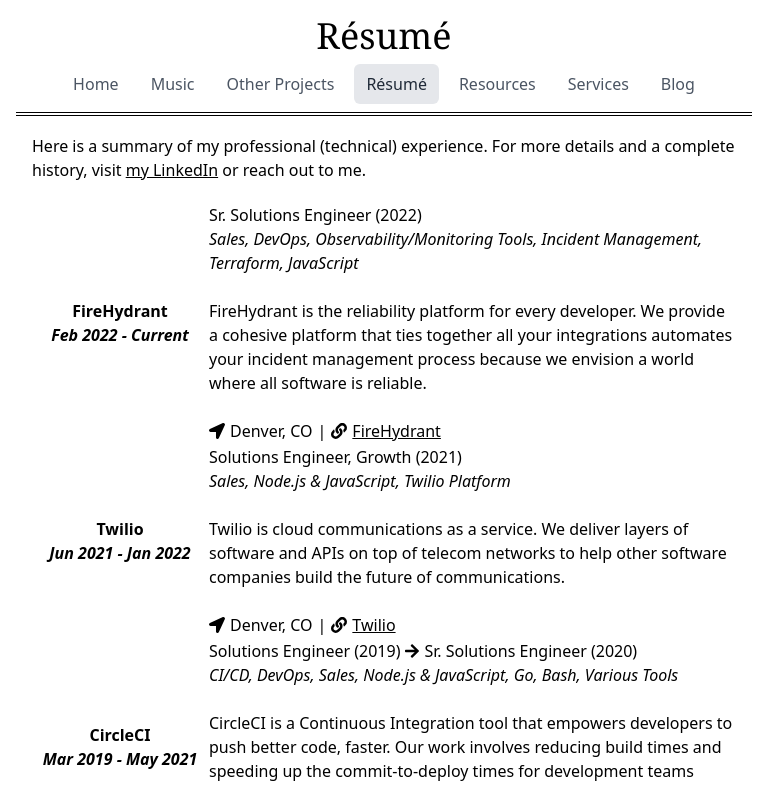
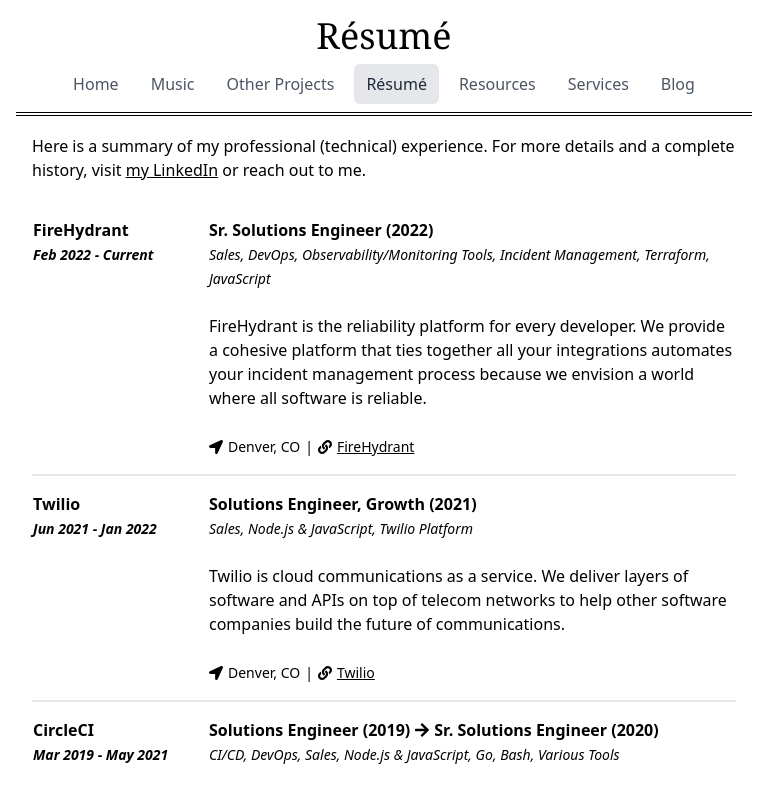
Before and after one commit to mvxt/mvxt, a Next.js app: page /resume in a window 1280 px wide. Shown: the top 787 px of the page, without its empty margins (256-1023 px from the left). Built offline with nearby package versions, Linux system fonts and the light colour scheme.

Commit message:
Fix table formatting in resume page

```diff
--- a/pages/resume.js
+++ b/pages/resume.js
@@ -92,14 +92,14 @@
 
   const renderJobs = (job) => {
     return (
-      <tr>
-        <th width="25%">
-          <span className="title is-6">{job.title}</span>
+      <tr className="text-left border-b-2">
+        <th width="25%" className="align-top py-4">
+          <span className="font-base text-base">{job.title}</span>
           <br />
-          <span className="subtitle is-6 job-date">{job.date}</span>
+          <span className="font-base text-sm job-date">{job.date}</span>
         </th>
-        <td>
-          <span className="title is-6">
+        <td className="py-4">
+          <span className="font-bold">
             {job.positions[0]}
             {job.positions.map((position, index) => {
               if (index !== 0) {
@@ -116,17 +116,17 @@
             })}
           </span>
           <br />
-          <span className="subtitle is-6 job-skills">{job.skills}</span>
+          <span className="text-sm job-skills">{job.skills}</span>
           <br /><br />
           <span>{job.description}</span>
           <br /><br />
-          <span className="subtitle is-6">
+          <span className="text-sm">
             <FontAwesomeIcon
               icon={faLocationArrow}
               className="spacer"
             />
             {job.location}
-            <span className="subtitle separator">|</span>
+            <span className="separator">|</span>
             <FontAwesomeIcon
               icon={faLink}
               className="spacer"
@@ -143,10 +143,10 @@
       <p>
         Here is a summary of my professional (technical) experience. For more details and a complete history, visit <a href="https://www.linkedin.com/in/michaelthanh/">my LinkedIn</a> or reach out to me.
       </p>
-      <table className="table offwhite-bg">
-      <tbody>
-        {jobs.map(renderJobs)}
-      </tbody>
+      <table className="table-auto">
+        <tbody>
+          {jobs.map(renderJobs)}
+        </tbody>
       </table>
     </Layout>
   );
```
